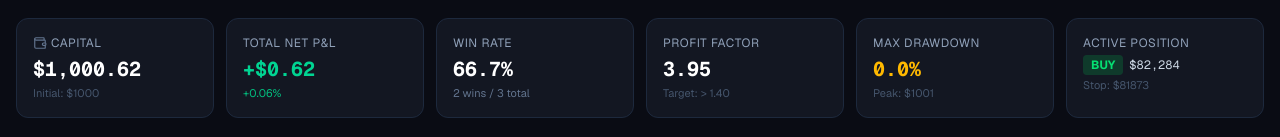
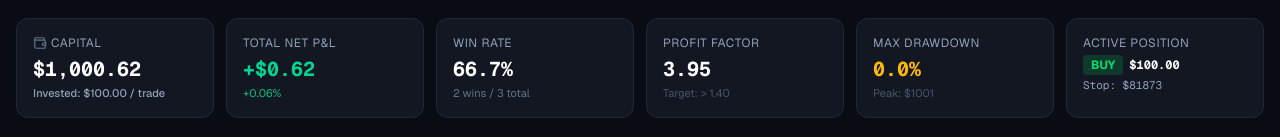
Before and after one commit to Somuchamp/bitcoin-trading-bot, a Next.js app in the folder dashboard/: page / in a window 1280 px wide. Both pictures are taken after a click on the button "⚡ BUY BTC ($100)". Shown: the part 438-575 px from the top of the page. Built offline with nearby package versions, Linux system fonts and the light colour scheme; no server answers.

Commit message:
Show explicit .00 invested amount on Capital and Active Position cards

```diff
--- a/dashboard/src/app/page.tsx
+++ b/dashboard/src/app/page.tsx
@@ -941,7 +941,7 @@ export default function Dashboard() {
             <div className="text-xl font-mono font-bold text-white">
               ${currentBalanceUsd.toLocaleString("en-US", { minimumFractionDigits: 2, maximumFractionDigits: 2 })}
             </div>
-            <p className="text-slate-600 text-[11px] mt-0.5">Initial: ${initialCapital}</p>
+            <p className="text-slate-400 text-[11px] mt-0.5 font-medium">Invested: $100.00 / trade</p>
           </div>
 
           <div className="bg-[#131722] rounded-xl p-4 border border-slate-800">
@@ -983,24 +983,31 @@ export default function Dashboard() {
           <div className="bg-[#131722] rounded-xl p-4 border border-slate-800">
             <p className="text-slate-400 text-xs uppercase tracking-wider mb-1">Active Position</p>
             {hasOpenPos && effectiveOpenPos ? (
+              <div>
                 <div className="flex items-center gap-1.5">
                   <span className={`px-2 py-0.5 rounded text-xs font-bold ${
                     effectiveOpenPos.side === "BUY" ? "bg-green-500/20 text-green-400" : "bg-red-500/20 text-red-400"
                   }`}>
                     {effectiveOpenPos.side}
                   </span>
-                <span className="text-xs text-slate-300 font-mono">
-                  ${effectiveOpenPos.entry_price.toLocaleString()}
+                  <span className="text-xs text-white font-mono font-bold">
+                    $100.00
                   </span>
                 </div>
+                <p className="text-slate-400 text-[11px] mt-0.5 font-mono">
+                  Stop: ${effectiveOpenPos?.stop_loss_price?.toFixed(0)}
+                </p>
+              </div>
             ) : (
+              <div>
                 <div className="text-sm font-semibold text-slate-500 flex items-center gap-1">
                   <span>HOLDING CASH</span>
                 </div>
+                <p className="text-slate-600 text-[11px] mt-0.5">
+                  Invested: $0.00 (In Cash)
+                </p>
+              </div>
             )}
-            <p className="text-slate-600 text-[11px] mt-0.5">
-              {hasOpenPos ? `Stop: $${effectiveOpenPos?.stop_loss_price?.toFixed(0)}` : "Ready to enter"}
-            </p>
           </div>
         </div>
 
```
Also changed, not shown: 11 other files (tests, documents, lock files or other folders). Lines whose indentation alone changed are shown as unchanged.
